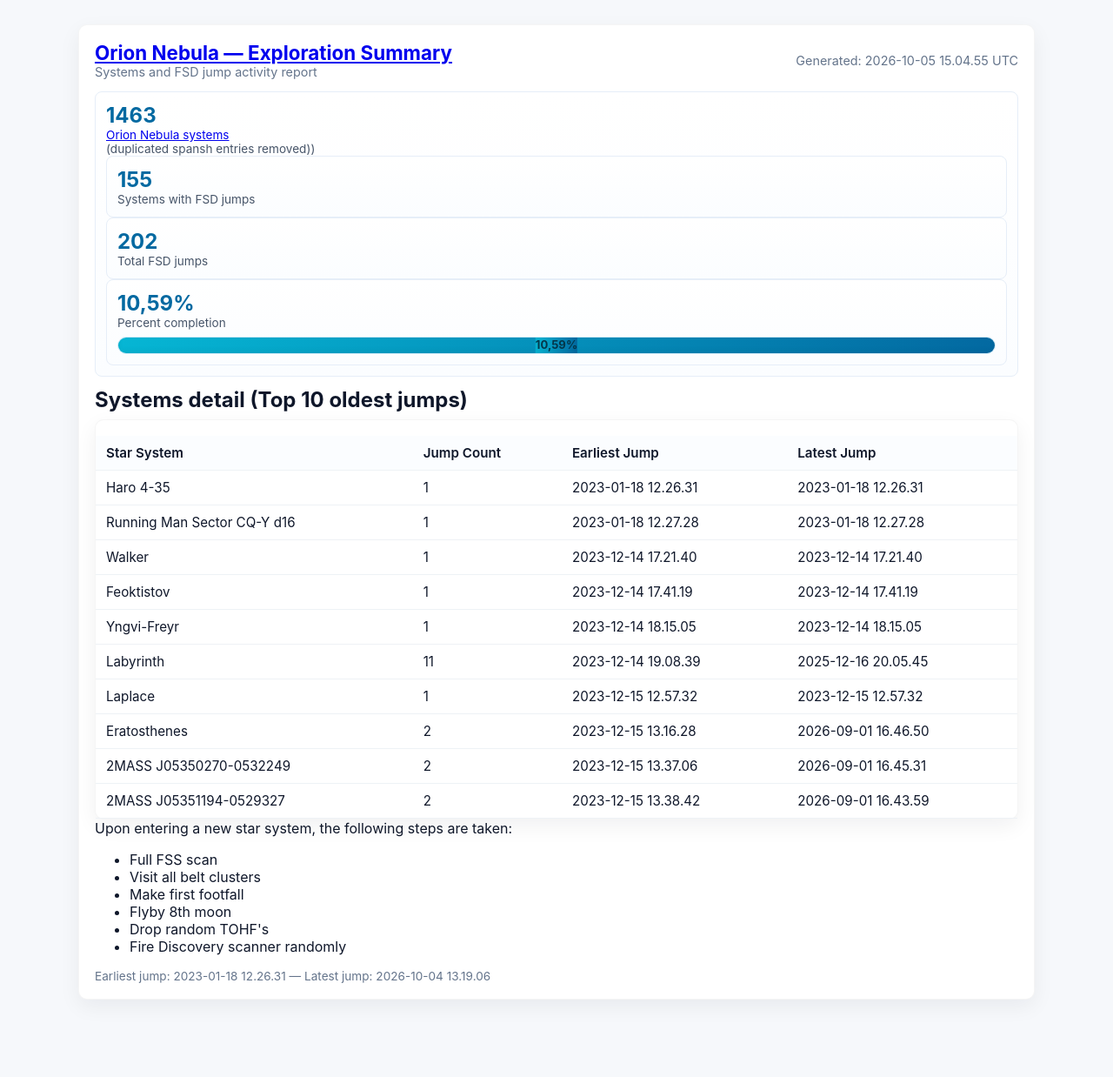
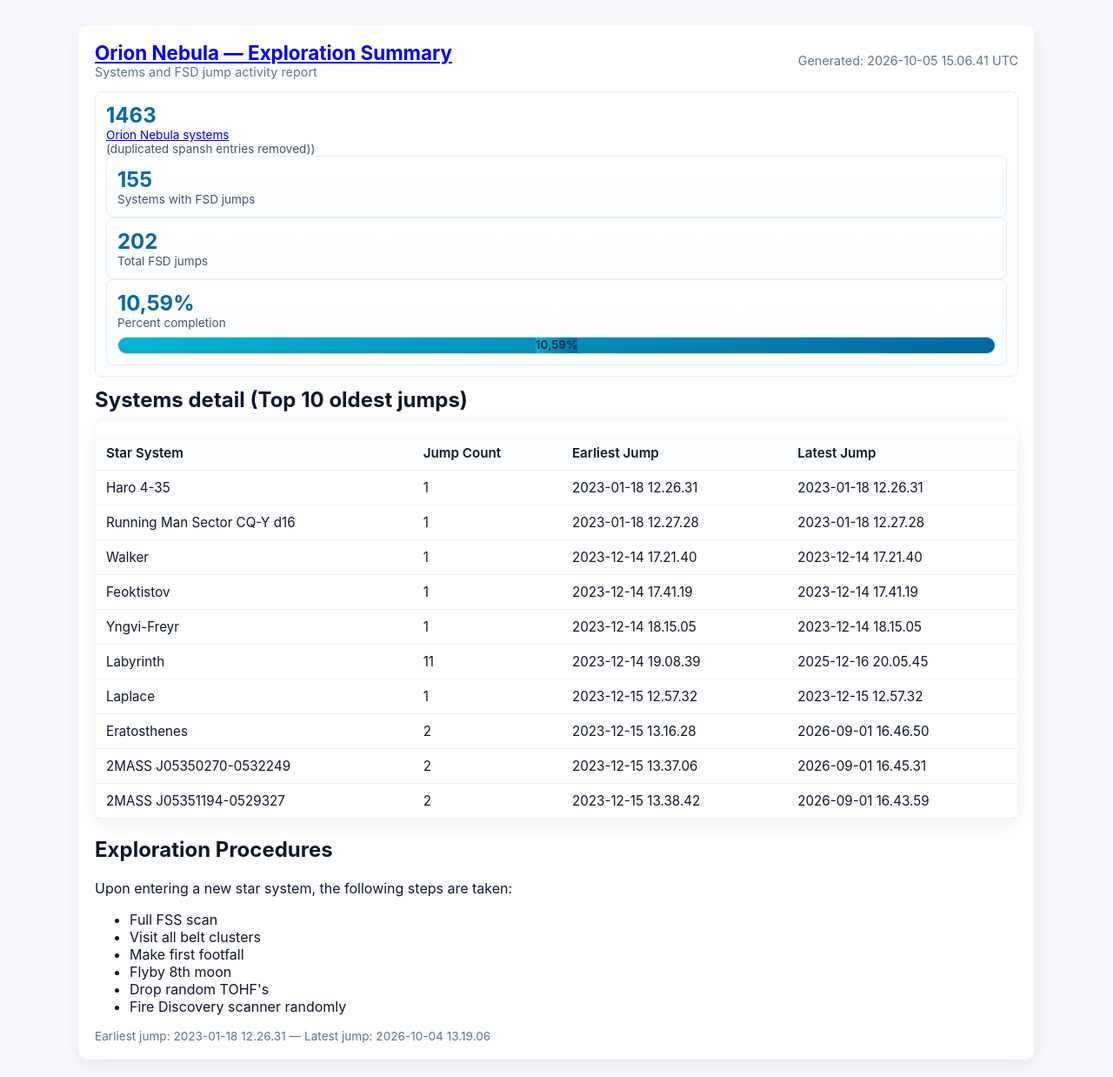
Before and after one commit to MassiveDynamo/massivedynamo.github.io, a plain HTML site: page index.html in a window 1280 px wide. Shown: the whole page at 87% size. Before the commit the page ends 1177 px from the top, so only its background shows below. Drawn offline with Linux system fonts and the light colour scheme.

Commit message:
Update Orion Nebula report generation timestamp and add exploration procedures section

```diff
--- a/index.html
+++ b/index.html
@@ -9,7 +9,7 @@
     10,59%- human-readable percent (e.g. 12.34%)
     10,59   - numeric percent (used for progress width)
     <tr><td>Haro 4-35</td><td>1</td><td>2023-01-18 12.26.31</td><td>2023-01-18 12.26.31</td></tr><tr><td>Running Man Sector CQ-Y d16</td><td>1</td><td>2023-01-18 12.27.28</td><td>2023-01-18 12.27.28</td></tr><tr><td>Walker</td><td>1</td><td>2023-12-14 17.21.40</td><td>2023-12-14 17.21.40</td></tr><tr><td>Feoktistov</td><td>1</td><td>2023-12-14 17.41.19</td><td>2023-12-14 17.41.19</td></tr><tr><td>Yngvi-Freyr</td><td>1</td><td>2023-12-14 18.15.05</td><td>2023-12-14 18.15.05</td></tr><tr><td>Labyrinth</td><td>11</td><td>2023-12-14 19.08.39</td><td>2025-12-16 20.05.45</td></tr><tr><td>Laplace</td><td>1</td><td>2023-12-15 12.57.32</td><td>2023-12-15 12.57.32</td></tr><tr><td>Eratosthenes</td><td>2</td><td>2023-12-15 13.16.28</td><td>2026-09-01 16.46.50</td></tr><tr><td>2MASS J05350270-0532249</td><td>2</td><td>2023-12-15 13.37.06</td><td>2026-09-01 16.45.31</td></tr><tr><td>2MASS J05351194-0529327</td><td>2</td><td>2023-12-15 13.38.42</td><td>2026-09-01 16.43.59</td></tr>     - table rows for each system (HTML)
-    2026-10-05 15.04.55    - UTC generation timestamp
+    2026-10-05 15.06.41    - UTC generation timestamp
 -->
 <!doctype html>
 <html lang="en">
@@ -168,7 +168,7 @@
                     <h1><a href="#mo">Orion Nebula — Exploration Summary</a></h1>
                     <div class="meta">Systems and FSD jump activity report</div>
                 </div>
-                <div class="meta">Generated: 2026-10-05 15.04.55 UTC</div>
+                <div class="meta">Generated: 2026-10-05 15.06.41 UTC</div>
             </header>
 
             <section class="summary" aria-label="summary">
@@ -206,6 +206,7 @@
             </section>
 
             <section>
+                <h2>Exploration Procedures</h2>
                 <div id="mo">Upon entering a new star system, the following steps are taken:</div>
                 <ul>
                     <li>Full FSS scan</li>
```
